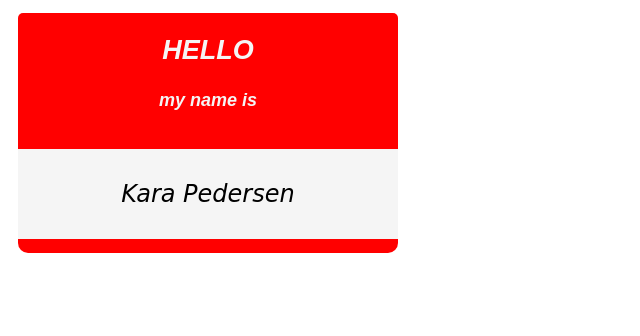
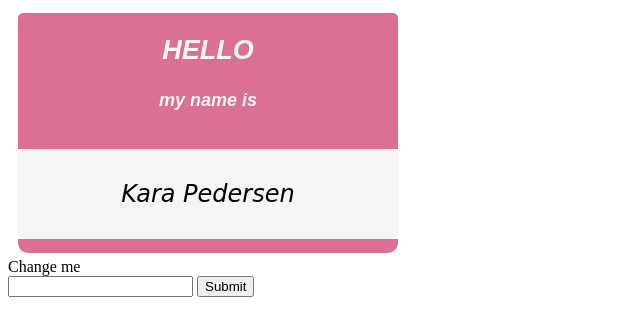
Before and after one commit to KaraPedersen/lab-02a-name-tag, a plain HTML site: page index.html in a window 1280 px wide. Shown: the whole page, without its empty margins (0-640 px from the left). Drawn offline with Linux system fonts and the light colour scheme.

Commit message:
added change button

```diff
--- /dev/null
+++ b/app.js
@@ -0,0 +1,10 @@
+const div = document.getElementById ('change-div');
+const button = document.getElementById ('change-button');
+const input = document.getElementById ('change-input');
+
+console.log(button);
+
+button.addEventListener('click', () =>{
+    const userTyped = input.value;
+    div.textContent = userTyped;
+} );
--- a/index.html
+++ b/index.html
@@ -19,5 +19,9 @@
         </section>
         <section class="bottom"></section>
     </main>
+        <div id="change-div">Change me</div>
+        <input id="change-input" />
+        <button id="change-button">Submit</button>
+        <script type="module" src="app.js"></script>
 </body>
 </html>
--- a/style.css
+++ b/style.css
@@ -15,7 +15,7 @@ main {
 }
 .top {
     grid-area: top;
-    background-color: red;
+    background-color:palevioletred;
     font-family: Arial, Helvetica, sans-serif;
     font-style: italic;
     font-size: large;
@@ -41,7 +41,7 @@ main {
 
 .bottom {
     grid-area: bottom;
-    background-color: red;
+    background-color:palevioletred;
     border-bottom-left-radius: 10px;
     border-bottom-right-radius: 10px;
     margin-bottom: 5px;
```
